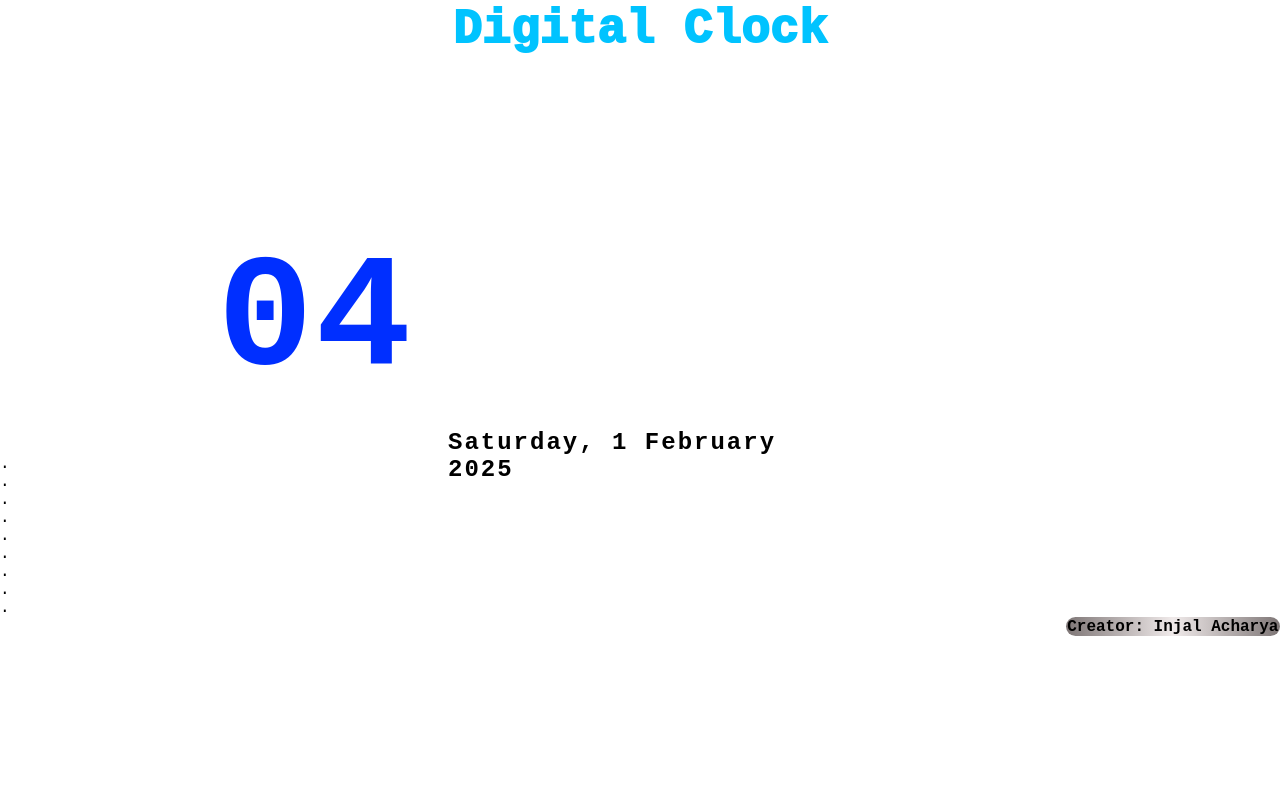
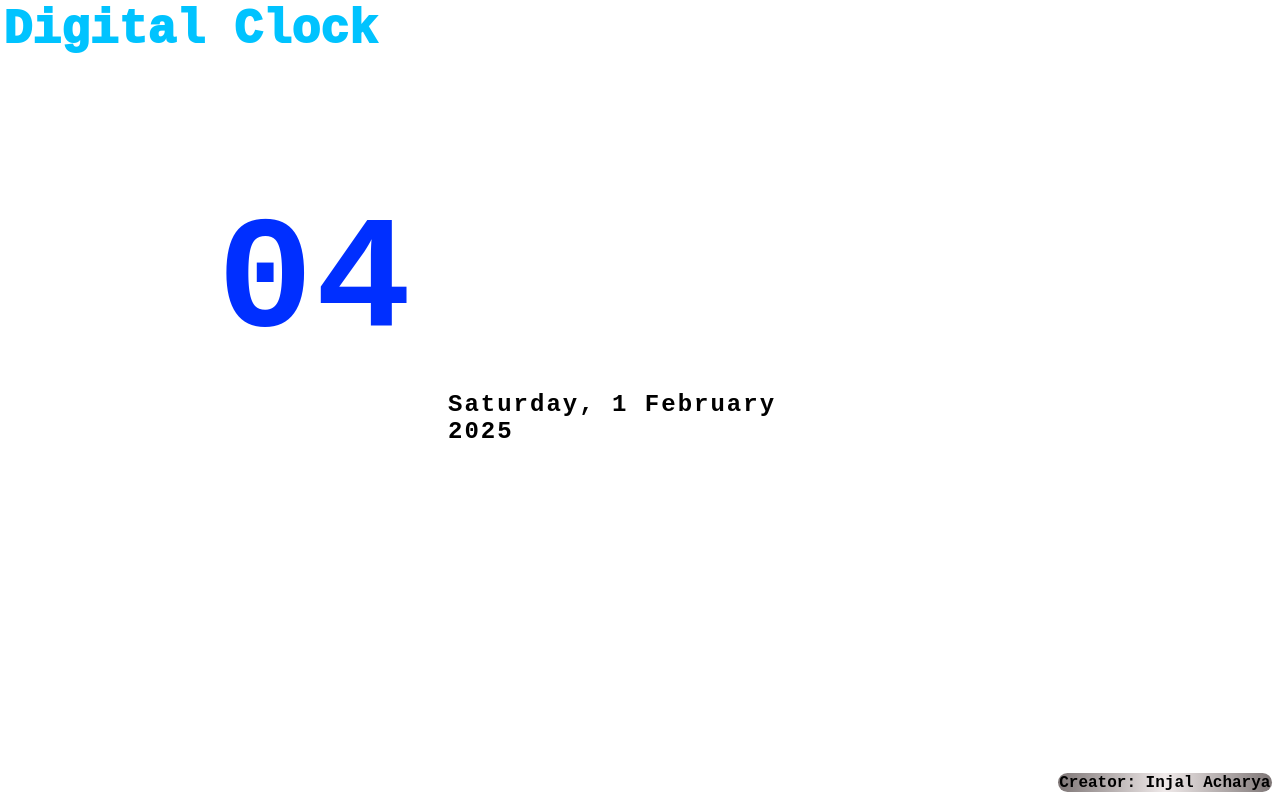
Before and after one commit to Injal-Acharya/Digital-Clock, a plain HTML site: page index.html in a window 1280 px wide. Drawn offline with Linux system fonts and the light colour scheme; a web font is replaced by a local one.

Commit message:
Digital clock updated

```diff
--- a/index.html
+++ b/index.html
@@ -15,8 +15,8 @@
 
 </head>
 <body>
-
-    <header class="header">Digital Clock</header>
+    <div class="main-content">
+        <header class="header">Digital Clock</header>
 
     <div class="time">
         <span class="hour"></span>
@@ -28,20 +28,12 @@
     </div>
 
     <h2 class="date"></h2>
-
-    <div>.</div>
-    <div>.</div>
-    <div>.</div>
-    <div>.</div>
-    <div>.</div>
-    <div>.</div>
-    <div>.</div>
-    <div>.</div>
-    <div>.</div>
+    </div>
 
     <footer class="footer">
         Creator: Injal Acharya
     </footer>
+
     <script src="script.js"></script>
 
 </body>
--- a/style.css
+++ b/style.css
@@ -1,14 +1,27 @@
 
 html, body {
+    display: flex;
+    flex-direction: column;
+    min-height: 100vh;
     margin: 0;
     padding: 0;
     font-family: monofur, monospace;
     background:url(fantasy-3645269_640.jpg);
+    background-size: cover;
+    /* background-position: center; */
+    background-repeat: no-repeat;
+    background-attachment: fixed;
     z-index: -1;
-    height: 100%;
+    /* height: 100%; */
+    position: relative;
+}
+
+.main-content {
+    flex: 1;
 }
 
 .header {
+    position: absolute;
     display: flex;
     justify-self: center;
     /* width:3rem; */
@@ -82,9 +95,11 @@ html, body {
 }
 
 .footer {
-    display: flex;
-    justify-self: flex-end;
-    bottom: 0%;
+    /* display: flex;
+    justify-self: flex-end; */
+    position: absolute;
+    bottom: 1vh;
+    right: 1vh;
     height: 1rem;
     padding: .1rem;
     font-size: 1rem;
```
